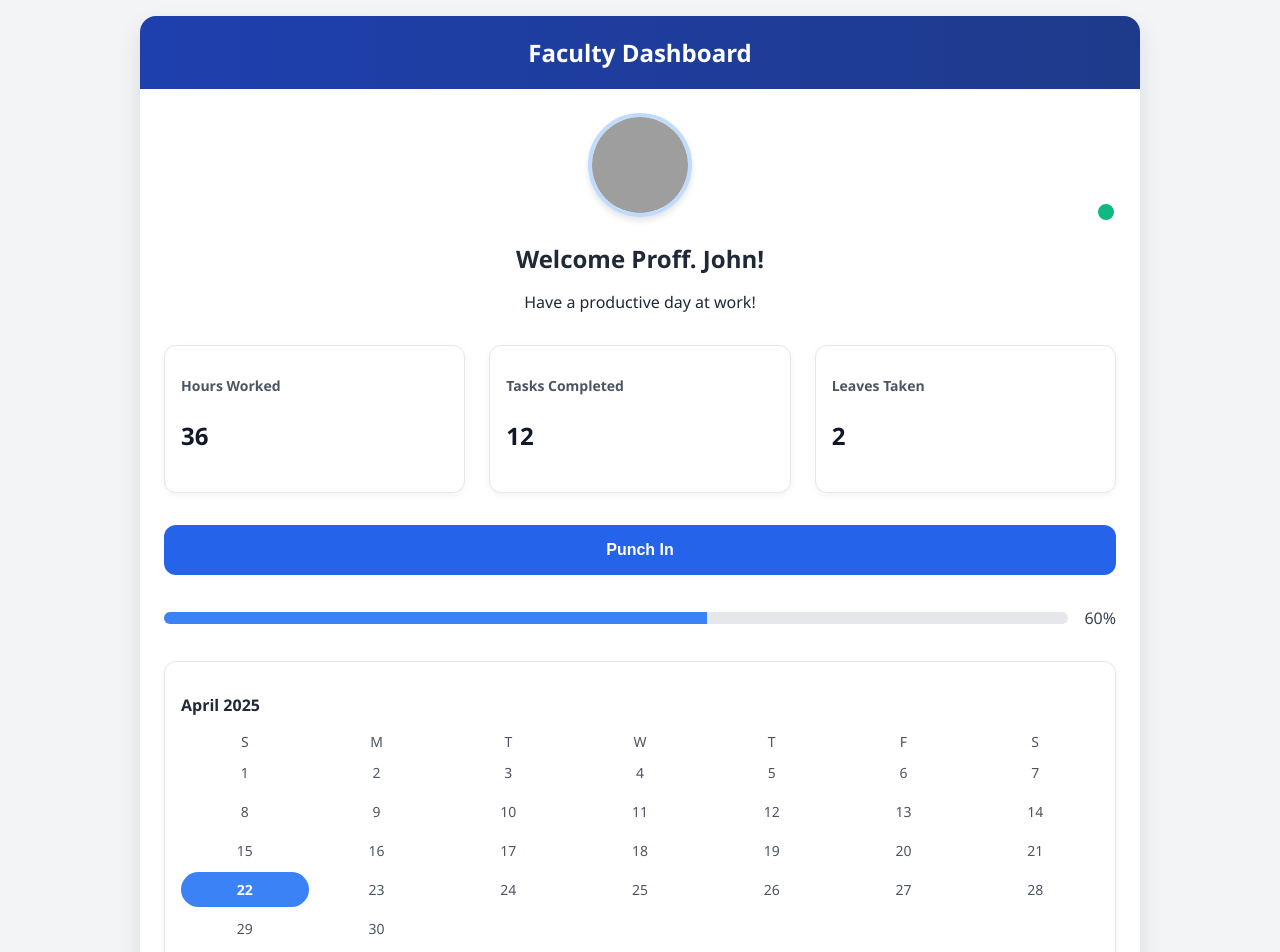
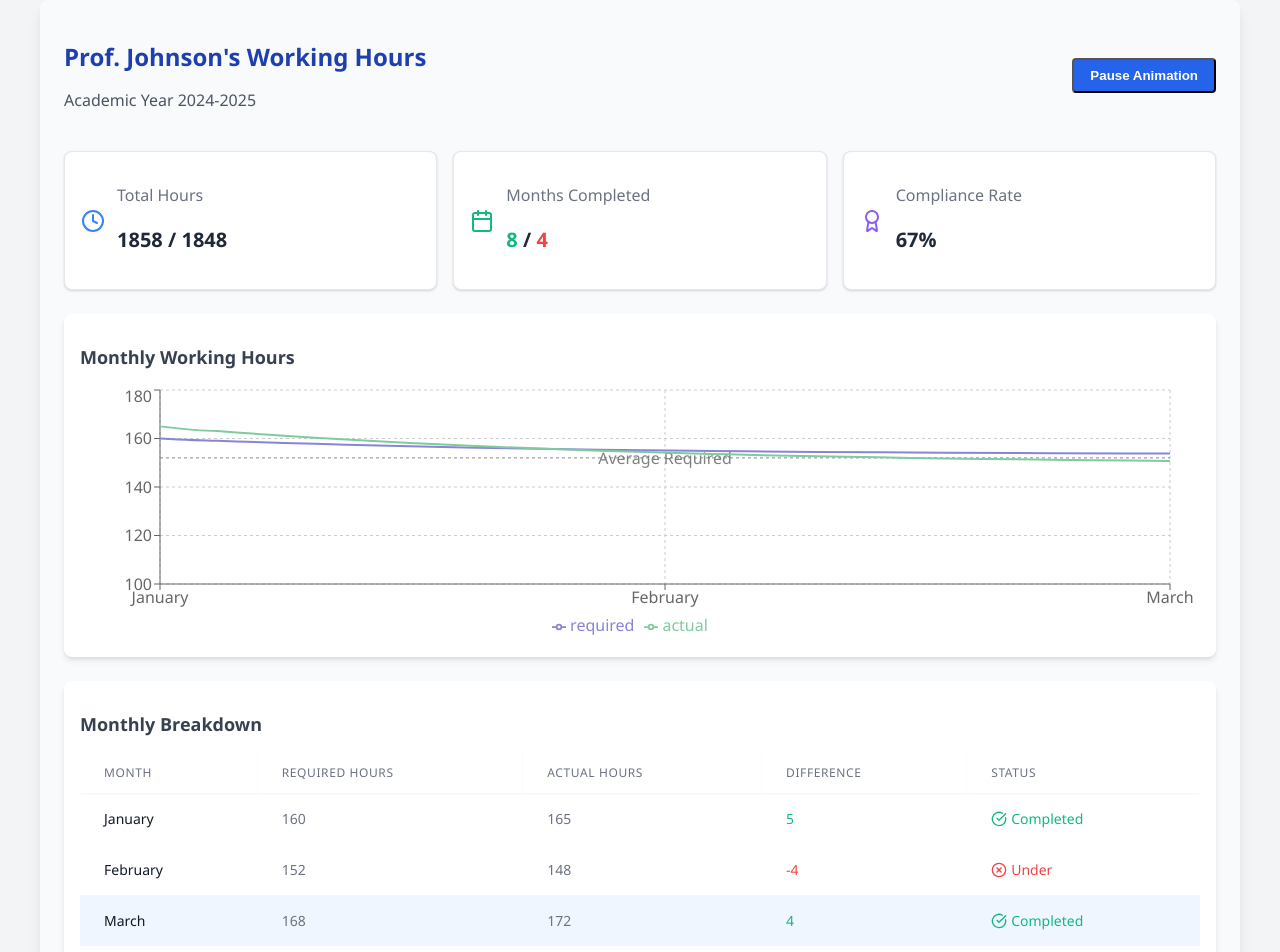
Before and after one commit to Chirag1724/WorkPulse, a React (Vite) app in the folder Frontend/ERP/: page /monthly-graph in a window 1280 px wide. Shown: the top 952 px of the page. Built offline with nearby package versions, Linux system fonts and the light colour scheme; grey boxes are pictures that could not be loaded.

Commit message:
Fixed Errors

```diff
--- a/Frontend/ERP/Dasboard.jsx
+++ b/Frontend/ERP/Dasboard.jsx
@@ -1,13 +1,19 @@
 import React, { useState } from 'react';
 import './index.css';
+import { useNavigate } from 'react-router-dom';
 
 function Dashboard() {
   const [punchedIn, setPunchedIn] = useState(false);
   const [progress, setProgress] = useState(60); // Example progress
+  const navigate = useNavigate();
+
 
   const handlePunch = () => {
     setPunchedIn(!punchedIn);
     setProgress(punchedIn ? 60 : 90); // Example progress logic
+  };
+  const goToMonthlyGraph = () => {
+    navigate('/monthly-graph'); // Navigate to the '/monthly-graph' route
   };
 
   return (
@@ -75,19 +81,40 @@ function Dashboard() {
           <div className="calendar">
             <h3>April 2025</h3>
             <div className="calendar-grid">
-              {['S', 'M', 'T', 'W', 'T', 'F', 'S'].map((d) => (
-                <div key={d}>{d}</div>
+              {['S', 'M', 'T', 'W', 'T', 'F', 'S'].map((d, i) => (
+                <div key={`${d}-${i}`}>{d}</div>
               ))}
+
               {Array.from({ length: 30 }, (_, i) => (
                 <div
                   key={i}
-                  className={`calendar-day ${
-                    i + 1 === 22 ? 'current' : ''
-                  }`}
+                  className={`calendar-day ${i + 1 === 22 ? 'current' : ''
+                    }`}
                 >
                   {i + 1}
                 </div>
               ))}
+            </div>
+          </div>
+
+          <div className="options-section">
+            <div className="option-box">
+              <div className="option-icon">📊</div>
+              <h3>View Stats</h3>
+              <p>Check attendance and performance statistics</p>
+              <button className="option-btn" onClick={goToMonthlyGraph}>View</button>
+            </div>
+            <div className="option-box">
+              <div className="option-icon">📈</div>
+              <h3>Graphs</h3>
+              <p>Visual representation of your work trends</p>
+              <button className="option-btn">View</button>
+            </div>
+            <div className="option-box">
+              <div className="option-icon">📅</div>
+              <h3>Schedule</h3>
+              <p>View and manage your upcoming schedule</p>
+              <button className="option-btn">View</button>
             </div>
           </div>
         </div>
--- a/Frontend/ERP/index.css
+++ b/Frontend/ERP/index.css
@@ -226,3 +226,59 @@ body {
     color: white;
     font-weight: bold;
   }
+  .options-section {
+    display: grid;
+    grid-template-columns: repeat(3, 1fr);
+    gap: 20px;
+    margin-top: 30px;
+  }
+
+  .option-box {
+    background-color: #ffffff;
+    border-radius: 8px;
+    padding: 20px;
+    text-align: center;
+    box-shadow: 0 4px 8px rgba(0, 0, 0, 0.1);
+    transition: transform 0.3s ease;
+  }
+
+  .option-box:hover {
+    transform: translateY(-5px);
+  }
+
+  .option-icon {
+    font-size: 32px;
+    margin-bottom: 10px;
+  }
+
+  .option-box h3 {
+    margin: 10px 0;
+    color: #333;
+  }
+
+  .option-box p {
+    color: #666;
+    font-size: 14px;
+    margin-bottom: 15px;
+  }
+
+  .option-btn {
+    padding: 8px 20px;
+    background-color: #4a90e2;
+    color: white;
+    border: none;
+    border-radius: 4px;
+    cursor: pointer;
+    transition: background-color 0.3s;
+  }
+
+  .option-btn:hover {
+    background-color: #357abb;
+  }
+
+  /* Media query for smaller screens */
+  @media (max-width: 768px) {
+    .options-section {
+      grid-template-columns: 1fr;
+    }
+  }
--- a/Frontend/ERP/package.json
+++ b/Frontend/ERP/package.json
@@ -12,7 +12,9 @@
   "dependencies": {
     "lucide-react": "^0.503.0",
     "react": "^19.0.0",
-    "react-dom": "^19.0.0"
+    "react-dom": "^19.0.0",
+    "react-router-dom": "^7.5.1",
+    "recharts": "^2.15.3"
   },
   "devDependencies": {
     "@eslint/js": "^9.21.0",
--- a/Frontend/ERP/src/App.jsx
+++ b/Frontend/ERP/src/App.jsx
@@ -1,14 +1,20 @@
 import { useState } from 'react'
-import reactLogo from './assets/react.svg'
-import viteLogo from '/vite.svg'
 // import './App.css'
-import FacultyDashboard from '../Dasboard'
+import { BrowserRouter as Router, Routes, Route } from 'react-router-dom';
+import Dashboard from '../Dasboard'
+import Graph from './monthlygraph'
+
 
 function App() {
   const [count, setCount] = useState(0)
 
   return(
-    <FacultyDashboard/>
+    <Router>
+      <Routes>
+        <Route path="/" element={<Dashboard />} />
+        <Route path="/monthly-graph" element={<Graph />} />
+      </Routes>
+    </Router>
   )
 
   }
--- /dev/null
+++ b/Frontend/ERP/src/graph.css
@@ -0,0 +1,312 @@
+/* graph.css - Styled to match the dashboard theme */
+
+body {
+    margin: 0;
+    padding: 0;
+    background-color: #f3f4f6;
+    color: #1f2937;
+    font-family: 'Segoe UI', Tahoma, Geneva, Verdana, sans-serif;
+  }
+
+  .p-6 {
+    padding: 1.5rem;
+  }
+
+  .bg-gray-50 {
+    background-color: #f9fafb;
+  }
+
+  .rounded-lg {
+    border-radius: 0.5rem;
+  }
+
+  .shadow-lg {
+    box-shadow: 0 10px 15px -3px rgba(0, 0, 0, 0.1), 0 4px 6px -2px rgba(0, 0, 0, 0.05);
+  }
+
+  .max-w-6xl {
+    max-width: 72rem;
+  }
+
+  .mx-auto {
+    margin-left: auto;
+    margin-right: auto;
+  }
+
+  .flex {
+    display: flex;
+  }
+
+  .items-center {
+    align-items: center;
+  }
+
+  .justify-between {
+    justify-content: space-between;
+  }
+
+  .mb-6 {
+    margin-bottom: 1.5rem;
+  }
+
+  .text-2xl {
+    font-size: 1.5rem;
+  }
+
+  .font-bold {
+    font-weight: 700;
+  }
+
+  .text-blue-800 {
+    color: #1e40af;
+  }
+
+  .text-gray-600 {
+    color: #4b5563;
+  }
+
+  .px-4 {
+    padding-left: 1rem;
+    padding-right: 1rem;
+  }
+
+  .py-2 {
+    padding-top: 0.5rem;
+    padding-bottom: 0.5rem;
+  }
+
+  .bg-blue-600 {
+    background-color: #2563eb;
+  }
+
+  .text-white {
+    color: white;
+  }
+
+  .rounded {
+    border-radius: 0.25rem;
+  }
+
+  .hover\:bg-blue-700:hover {
+    background-color: #1d4ed8;
+  }
+
+  .grid {
+    display: grid;
+  }
+
+  .grid-cols-1 {
+    grid-template-columns: repeat(1, minmax(0, 1fr));
+  }
+
+  .gap-4 {
+    gap: 1rem;
+  }
+
+  .bg-white {
+    background-color: white;
+  }
+
+  .p-4 {
+    padding: 1rem;
+  }
+
+  .shadow {
+    box-shadow: 0 1px 3px 0 rgba(0, 0, 0, 0.1), 0 1px 2px 0 rgba(0, 0, 0, 0.06);
+  }
+
+  .mr-3 {
+    margin-right: 0.75rem;
+  }
+
+  .text-blue-500 {
+    color: #3b82f6;
+  }
+
+  .text-xl {
+    font-size: 1.25rem;
+  }
+
+  .font-semibold {
+    font-weight: 600;
+  }
+
+  .text-gray-500 {
+    color: #6b7280;
+  }
+
+  .text-green-500 {
+    color: #10b981;
+  }
+
+  .text-red-500 {
+    color: #ef4444;
+  }
+
+  .text-purple-500 {
+    color: #8b5cf6;
+  }
+
+  .shadow-md {
+    box-shadow: 0 4px 6px -1px rgba(0, 0, 0, 0.1), 0 2px 4px -1px rgba(0, 0, 0, 0.06);
+  }
+
+  .text-lg {
+    font-size: 1.125rem;
+  }
+
+  .mb-4 {
+    margin-bottom: 1rem;
+  }
+
+  .text-gray-700 {
+    color: #374151;
+  }
+
+  .h-64 {
+    height: 16rem;
+  }
+
+  .overflow-x-auto {
+    overflow-x: auto;
+  }
+
+  .min-w-full {
+    min-width: 100%;
+  }
+
+  .divide-y {
+    border-top-width: 1px;
+    border-bottom-width: 0px;
+  }
+
+  .divide-gray-200 {
+    border-color: #e5e7eb;
+  }
+
+  .px-6 {
+    padding-left: 1.5rem;
+    padding-right: 1.5rem;
+  }
+
+  .py-3 {
+    padding-top: 0.75rem;
+    padding-bottom: 0.75rem;
+  }
+
+  .text-left {
+    text-align: left;
+  }
+
+  .text-xs {
+    font-size: 0.75rem;
+  }
+
+  .font-medium {
+    font-weight: 500;
+  }
+
+  .uppercase {
+    text-transform: uppercase;
+  }
+
+  .tracking-wider {
+    letter-spacing: 0.05em;
+  }
+
+  .whitespace-nowrap {
+    white-space: nowrap;
+  }
+
+  .text-sm {
+    font-size: 0.875rem;
+  }
+
+  .text-gray-900 {
+    color: #111827;
+  }
+
+  .py-4 {
+    padding-top: 1rem;
+    padding-bottom: 1rem;
+  }
+
+  .bg-blue-50 {
+    background-color: #eff6ff;
+  }
+
+  .mr-1 {
+    margin-right: 0.25rem;
+  }
+
+  /* Responsive design */
+  @media (min-width: 768px) {
+    .md\:grid-cols-3 {
+      grid-template-columns: repeat(3, minmax(0, 1fr));
+    }
+  }
+
+  /* Animation for chart transitions */
+  .recharts-line-curve {
+    transition: all 0.5s ease-in-out;
+  }
+
+  /* Table styling to match dashboard aesthetic */
+  table {
+    border-collapse: separate;
+    border-spacing: 0;
+    width: 100%;
+  }
+
+  thead th {
+    position: sticky;
+    top: 0;
+    background-color: white;
+    box-shadow: 0 1px 2px rgba(0, 0, 0, 0.05);
+  }
+
+  tbody tr:hover {
+    background-color: #f9fafb;
+  }
+
+  /* Chart tooltip styling */
+  .recharts-tooltip-wrapper {
+    border-radius: 8px;
+    box-shadow: 0 4px 8px rgba(0, 0, 0, 0.1);
+  }
+
+  .recharts-default-tooltip {
+    background-color: white !important;
+    border: none !important;
+    border-radius: 8px !important;
+    padding: 8px 12px !important;
+    box-shadow: 0 2px 6px rgba(0, 0, 0, 0.1) !important;
+  }
+
+  /* Button styling consistent with dashboard */
+  button {
+    font-weight: 600;
+    transition: all 0.3s ease;
+    cursor: pointer;
+  }
+
+  button:focus {
+    outline: none;
+    box-shadow: 0 0 0 3px rgba(59, 130, 246, 0.3);
+  }
+
+  /* Charts responsive container */
+  .recharts-responsive-container {
+    margin: 0 auto;
+  }
+
+  /* Match stat box styling from dashboard */
+  .bg-white.p-4.rounded-lg.shadow.flex.items-center {
+    border: 1px solid #e5e7eb;
+    transition: transform 0.2s ease, box-shadow 0.2s ease;
+  }
+
+  .bg-white.p-4.rounded-lg.shadow.flex.items-center:hover {
+    transform: translateY(-2px);
+    box-shadow: 0 4px 8px rgba(0, 0, 0, 0.1);
+  }
--- a/Frontend/ERP/src/monthlygraph.jsx
+++ b/Frontend/ERP/src/monthlygraph.jsx
@@ -1,6 +1,7 @@
 import { useState, useEffect } from 'react';
 import { LineChart, Line, XAxis, YAxis, CartesianGrid, Tooltip, Legend, ResponsiveContainer, ReferenceLine } from 'recharts';
 import { Clock, Calendar, CheckCircle, XCircle, Award } from 'lucide-react';
+import './graph.css';
 
 // Sample data for a teacher's working hours
 const monthlyData = [
@@ -25,7 +26,7 @@ const completedMonths = monthlyData.filter(month => month.status === 'completed'
 const undercompletedMonths = monthlyData.filter(month => month.status === 'undercompleted').length;
 const complianceRate = Math.round((completedMonths / monthlyData.length) * 100);
 
-export default function TeacherHoursVisualization() {
+function Graph() {
   const [activeIndex, setActiveIndex] = useState(0);
   const [isAnimating, setIsAnimating] = useState(true);
 
@@ -166,3 +167,4 @@ export default function TeacherHoursVisualization() {
     </div>
   );
 }
+export default Graph
```
Also changed, not shown: 1 other file (tests, documents, lock files or other folders).
